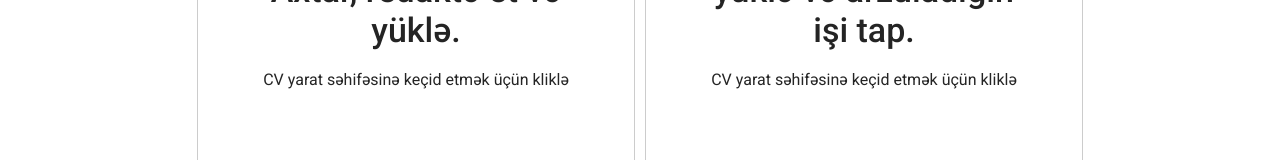
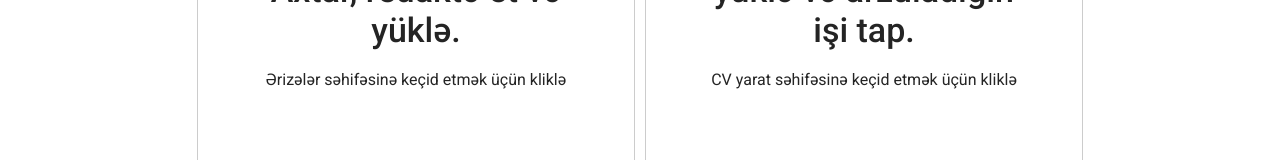
Before and after one commit to ReshadDev/senedsunedaz, a React (Vite) app in the folder frontend/: page / in a window 1280 px wide. Shown: the part 395-555 px from the top of the page. Built offline with nearby package versions, Linux system fonts and the light colour scheme.

Commit message:
final-version

```diff
--- a/frontend/src/pages/Home.tsx
+++ b/frontend/src/pages/Home.tsx
@@ -18,7 +18,7 @@ const Home: React.FC = () => {
                   <div className="text-box">
                     <h1>Minlərlə ərizə və sənədlər.</h1>
                     <h1> Axtar, redaktə et və yüklə.</h1>
-                    <p>CV yarat səhifəsinə keçid etmək üçün kliklə</p>
+                    <p>Ərizələr səhifəsinə keçid etmək üçün kliklə</p>
                   </div>
                 </Box>
               </Link>
```
